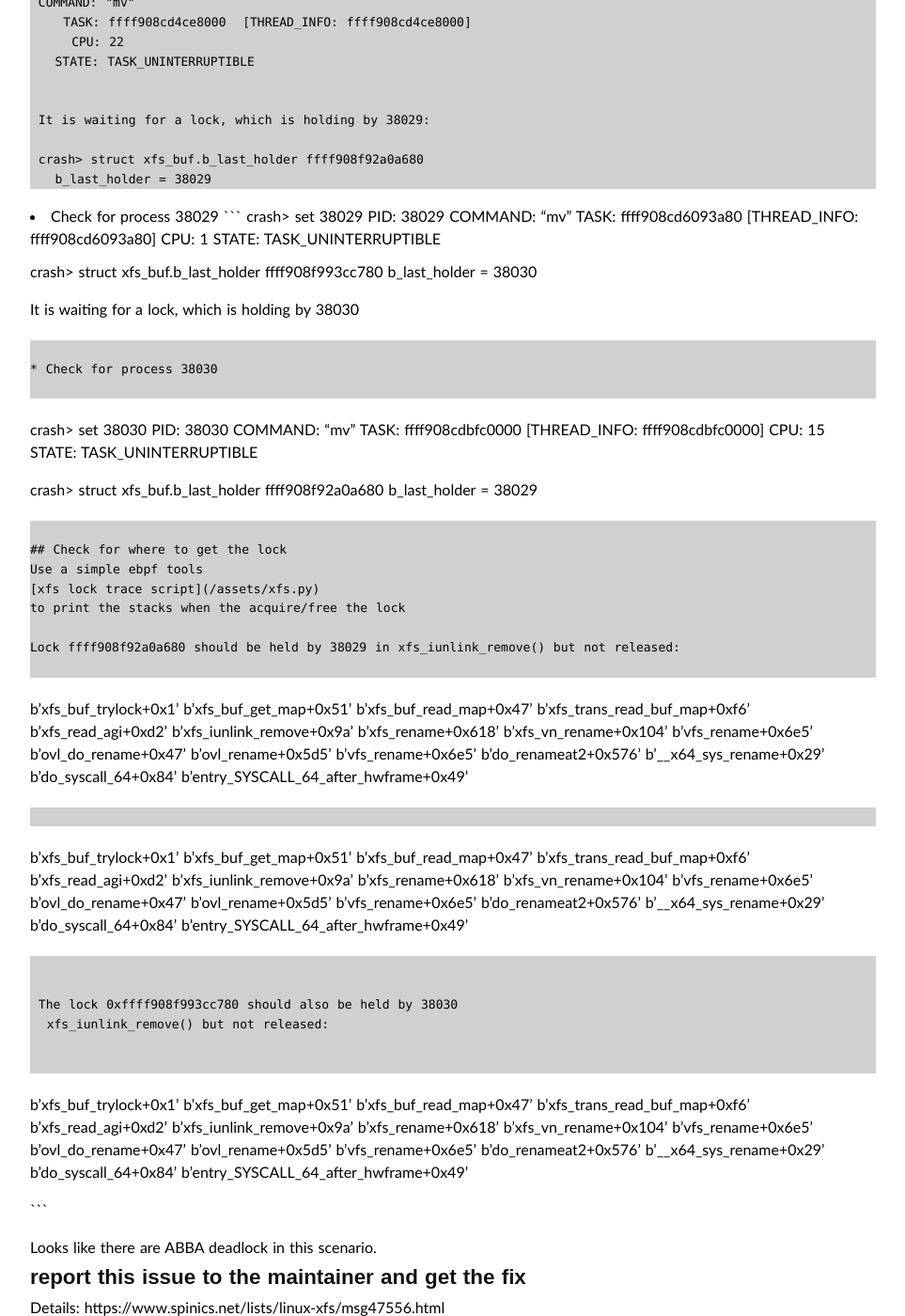
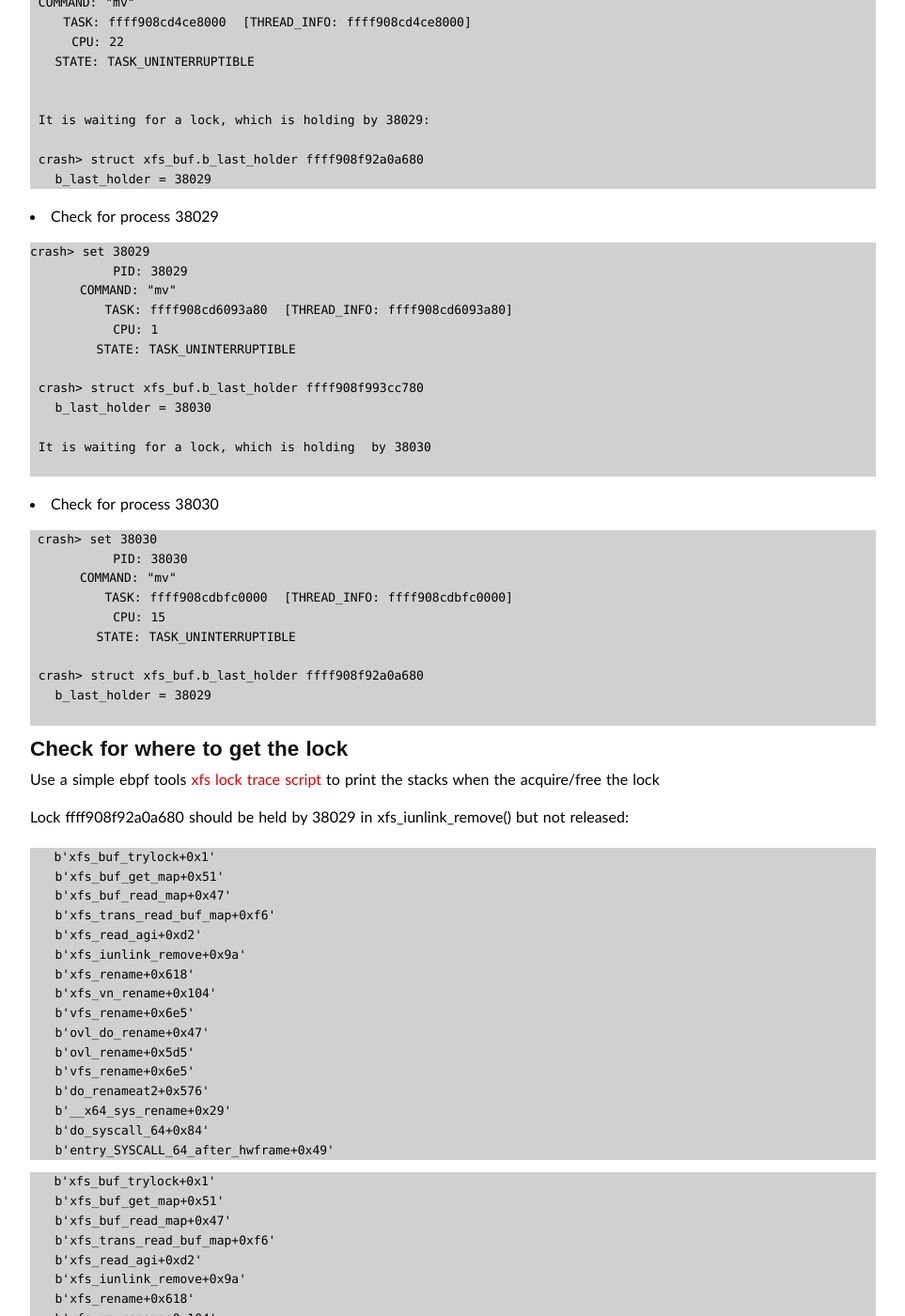
Before and after one commit to wenlxie/wenlxie.github.io, a Jekyll site: the page built from _posts/2020-09-15-xfs-deadlock.md, in a window 1280 px wide and 1400 px high, scrolled down 8325 px. Shown: the whole window at 94% size, without its empty margins (158-1121 px from the left). Built offline with Jekyll 4.4.1, drawn with Linux system fonts in a browser that asks for light colours; some web fonts are replaced; comment, search, counter and statistics services are not loaded; some of the changed text lies outside the part shown.

Commit message:
Update 2020-09-15-xfs-deadlock.md

````diff
--- a/_posts/2020-09-15-xfs-deadlock.md
+++ b/_posts/2020-09-15-xfs-deadlock.md
@@ -439,6 +439,7 @@
 ```
 
 * Check for process 38029
+
 ```
 crash> set 38029
           PID: 38029
@@ -466,6 +467,7 @@
 
  crash> struct xfs_buf.b_last_holder ffff908f92a0a680
    b_last_holder = 38029
+
 ```
 
 ## Check for where to get the lock
@@ -513,10 +515,8 @@
    b'entry_SYSCALL_64_after_hwframe+0x49'
 ```
 
-
  The lock 0xffff908f993cc780 should also be held by 38030
   xfs_iunlink_remove() but not released:
-
 
 ```
    b'xfs_buf_trylock+0x1'
@@ -538,7 +538,8 @@
 
 ```
 
-Looks like there are ABBA deadlock in this scenario.
+There is ABBA deadlock in this scenario.
+
 
 ## report this issue to the maintainer and get the fix
 
````
